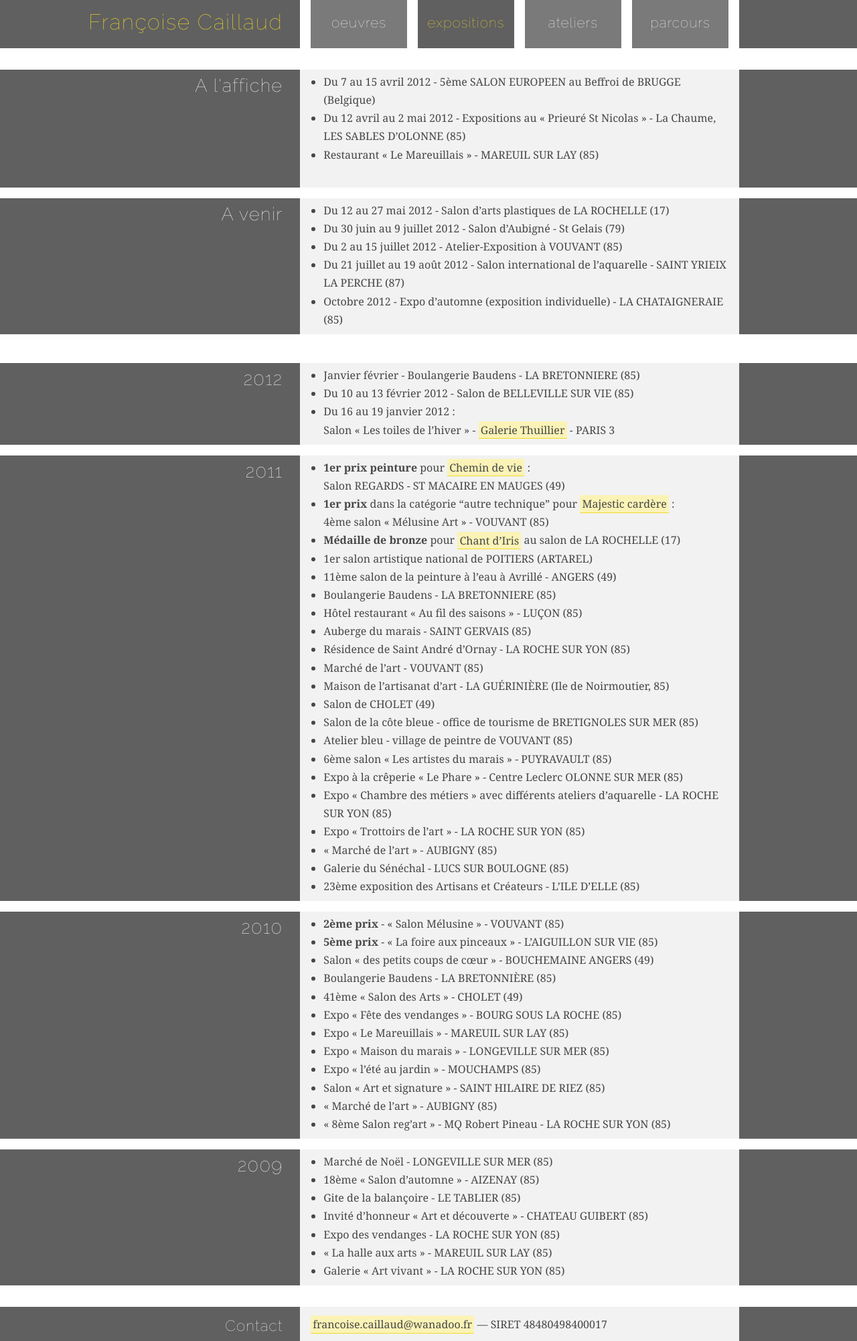
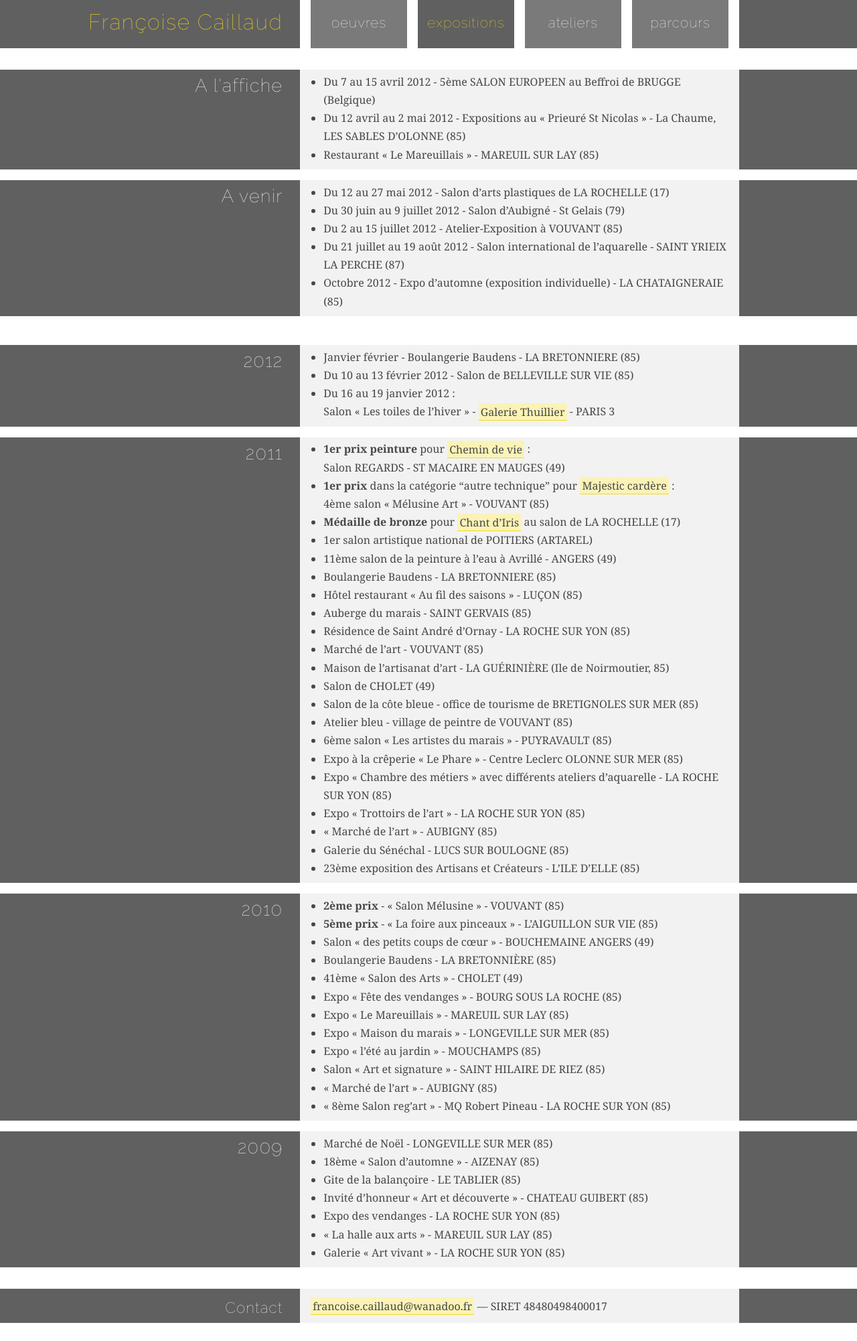
Before and after one commit to farnoux/fcaillaud.fr, a Jekyll site: the page built from expositions/index.html, in a window 1280 px wide. Shown: the whole page at 67% size. Built offline with Jekyll 4.4.1, drawn with Linux system fonts in a browser that asks for light colours; after the commit the page ends 1975 px from its top, so only the background shows below that.

Commit message:
Remove line breaks.

```diff
--- a/_includes/expositions/now.md
+++ b/_includes/expositions/now.md
@@ -1,4 +1,4 @@
 * Du 7 au 15 avril 2012 - 5ème SALON EUROPEEN au Beffroi de BRUGGE (Belgique)
 * Du 12 avril au 2 mai 2012 - Expositions au « Prieuré St Nicolas » - La Chaume, LES SABLES D'OLONNE (85)
 * Restaurant « Le Mareuillais » - MAREUIL SUR LAY (85)
-<br><br>
+<!--<br><br>-->
```
